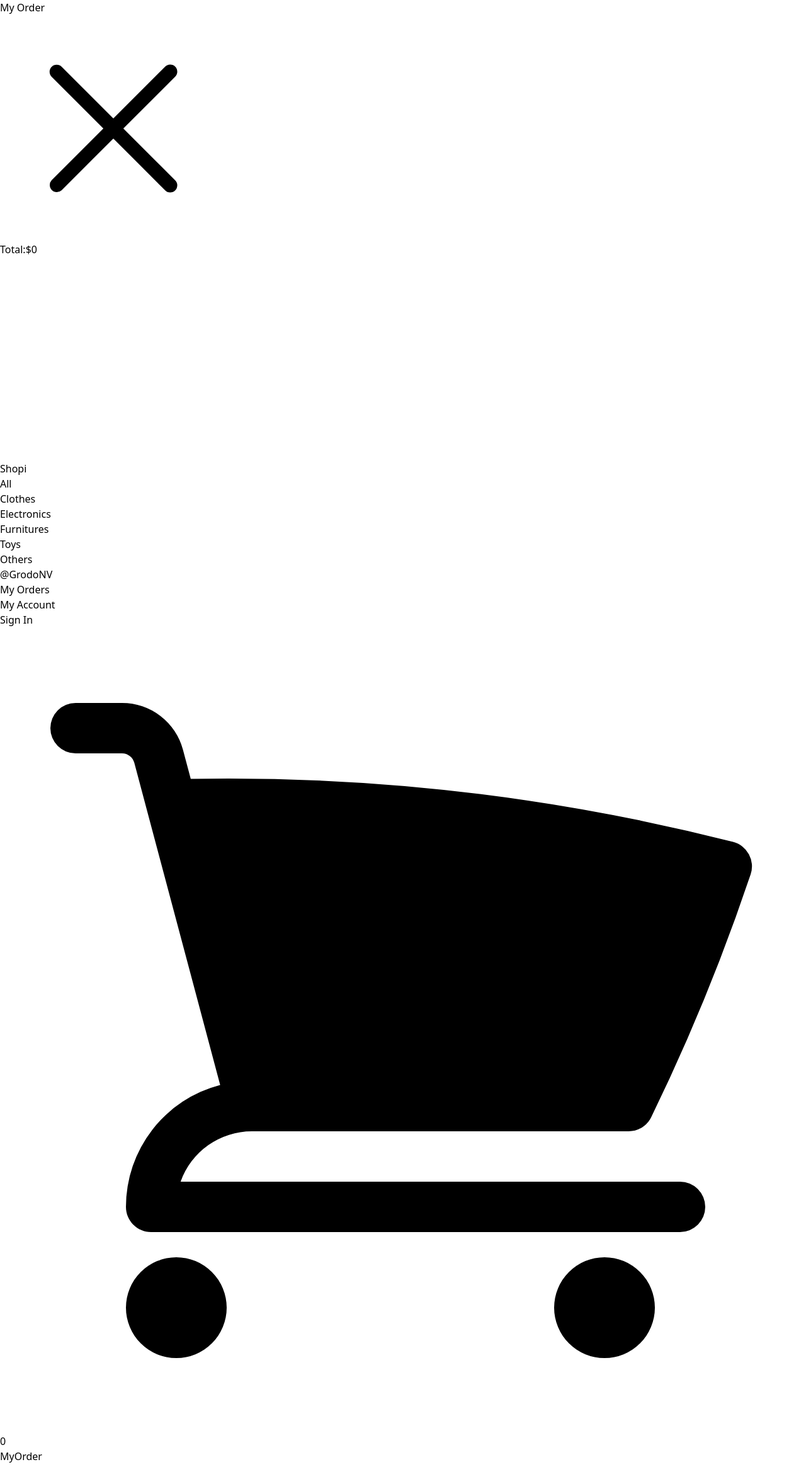
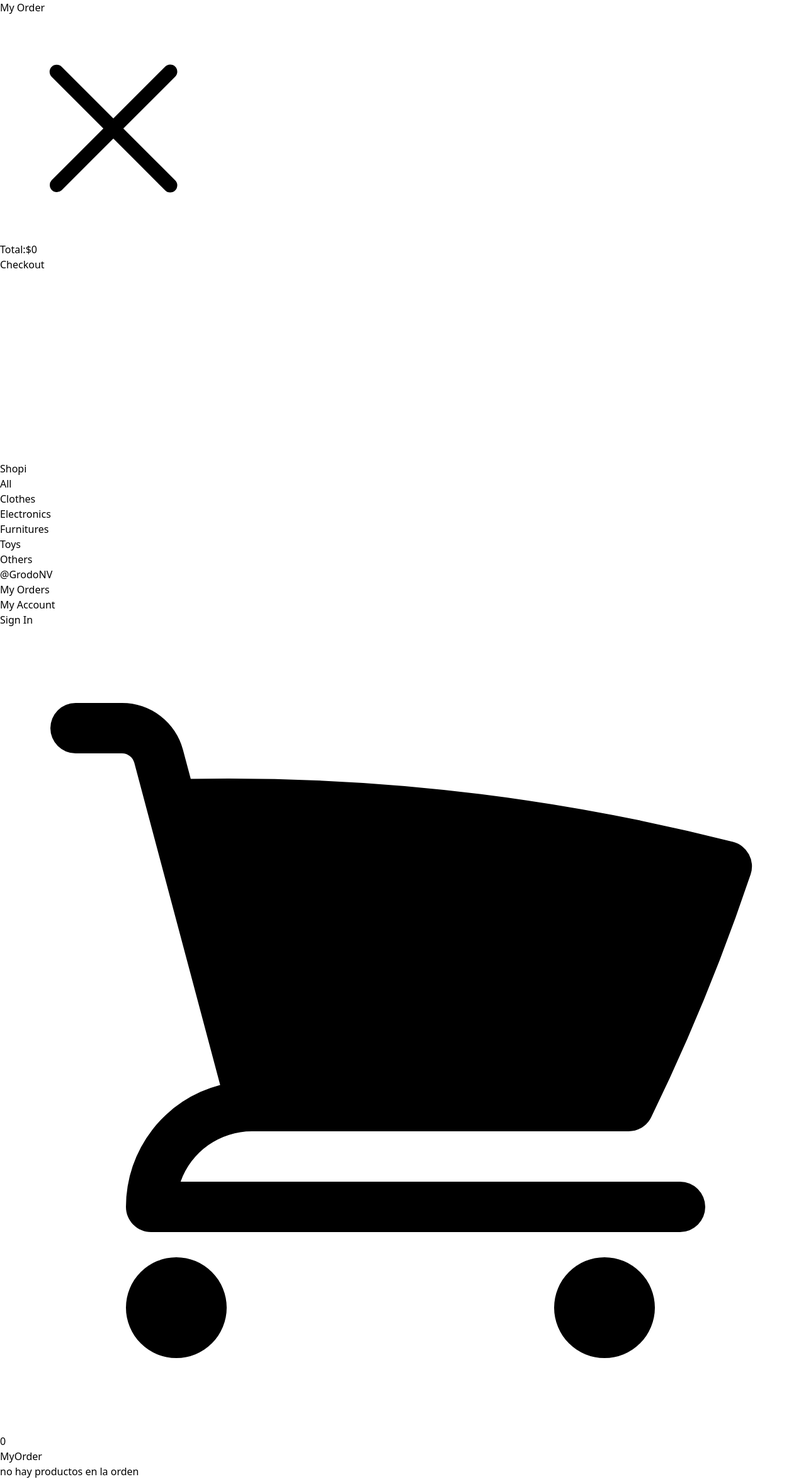
Before and after one commit to GrodoNV/online_Store, a React (Vite) app: page /my-order in a window 1280 px wide. Shown: the whole page at 63% size. Before the commit the page ends 2324 px from the top, so only its background shows below. Built offline with nearby package versions, Linux system fonts and the light colour scheme.

Commit message:
agregando funcionalidad al boton checkout, cuando se le da click te dirige a una pagina con tu lista de seleccion de compras

```diff
--- a/src/Components/CheckoutSideMenu/index.jsx
+++ b/src/Components/CheckoutSideMenu/index.jsx
@@ -4,12 +4,25 @@ import { useContext } from 'react'
 import OrderCard from '../../Components/OrderCard'
 import {totalPrice} from '../../utils'
 import './styles.css'
+import { Link } from 'react-router-dom'
 const CheckoutSideMenu = ()=>{
     const context = useContext(ShoppingCartContext)
 
     const handleDelete = (id)=>{
         const filteredProducts = context.cartProducts.filter(product => product.id  != id) //agarra la lista de productos en el cart y filtra(evita el id del que hicimos click) nos devuelve la lista pero sin el que clickeamos
         context.setCartProducts(filteredProducts)
+    }
+
+    const handleCheckout = ()=>{
+        const orderToAdd = {
+            date  : '01.02.24',
+            products :context.cartProducts,
+            totalProducts : context.cartProducts.length,
+            totalPrice: totalPrice(context.cartProducts )
+        }
+
+        context.setOrder([...context.order , orderToAdd])
+        context.setCartProducts([])
     }
 
     return(
@@ -39,12 +52,18 @@ const CheckoutSideMenu = ()=>{
                 ))
             }
             </div>
-            <div className='px-6'>
-                <p className='flex justify-between items-center'>
-                    <span>Total:</span>
-                    <span>${totalPrice(context.cartProducts) }</span>
+            <div className='px-6 mb-6'>
+                <p className='flex justify-between items-center mb-2'>
+                    <span className='font-light'>Total:</span>
+                    <span className='font-medium text-2xl'>${totalPrice(context.cartProducts) }</span>
                 </p>
-            </div>
+                <Link to='/my-orders/last'>
+                    <button
+                    className='bg-black py-3 text-white  w-full rounded-lg'
+                    onClick={()=>handleCheckout()}>Checkout</button>
+
+                </Link>
+                            </div>
         </aside>
     )
 
--- a/src/Components/OrderCard/index.jsx
+++ b/src/Components/OrderCard/index.jsx
@@ -1,22 +1,25 @@
 import { XMarkIcon } from "@heroicons/react/24/solid"
 const OrderCard = props =>{
     const {id , title , imageUrl , price , handleDelete} = props
+    let renderXMarkIcon
+    if (handleDelete){
+
+       renderXMarkIcon = <XMarkIcon onClick={()=>handleDelete(id)} className='h-6 w-6 text-black cursor-pointer' ></XMarkIcon>
+    }
     return(
         <div className="flex justify-between items-center mb-3">
             <div className="flex items-center gap-2">
                 <figure className="w-20 h-20">
                     <img className="w-full h-full rounded-lg object-cover" src={imageUrl} alt={title} />
                 </figure>
+                <p className="text-sm font-light">{title}</p>
             </div>
-            <p className="text-sm font-light">{title}</p>
             <div className="flex items-center gap-2 ">
                 <p className="text-lg font-medium">{price}</p>
 
-                <XMarkIcon
-                onClick={()=>handleDelete(id)}
-                    className='h-6 w-6 text-black cursor-pointer'
-                    ></XMarkIcon>
+                {renderXMarkIcon}
             </div>
+
 
         </div>
     )
--- a/src/Context/index.jsx
+++ b/src/Context/index.jsx
@@ -19,6 +19,9 @@ export const ShoppingCartProvider = ({ children }) =>{
     //shoppi cart  add products to cart
     const [ cartProducts , setCartProducts ] = useState([])
 
+    //Shopping cart     Order
+    const [ order , setOrder ] = useState([])
+
 
     return(
         <ShoppingCartContext.Provider value={{
@@ -34,6 +37,8 @@ export const ShoppingCartProvider = ({ children }) =>{
             isCheckoutSideMenuOpen,
             openCheckoutSideMenu,
             closeCheckoutSideMenu,
+            order,
+            setOrder,
 
         }}>
             {children}
--- a/src/Pages/App/index.jsx
+++ b/src/Pages/App/index.jsx
@@ -16,6 +16,7 @@ const AppRoutes = () => {
     { path: "/my-account", element: <MyAccount /> },
     { path: "/my-order", element: <MyOrder /> },
     { path: "/my-orders", element: <MyOrders /> },
+    { path: "/my-orders/last", element: <MyOrder /> },
     { path: "/*", element: <NotFound /> },
     { path: "/sign-in", element: <SignIn /> },
   ]);
--- a/src/Pages/MyOrder/index.jsx
+++ b/src/Pages/MyOrder/index.jsx
@@ -1,8 +1,28 @@
 import Layout from '../../Components/Layout/index'
+import { useContext } from 'react';
+import { ShoppingCartContext } from '../../Context';
+import OrderCard from '../../Components/OrderCard';
 function MyOrder() {
+    const context = useContext(ShoppingCartContext)
     return (
         <Layout>
             MyOrder
+            <div className='flex flex-col w-80'>
+            {
+                context.order && context.order.length > 0 ?
+                context.order.slice(-1)[0].products.map(product=>(
+                    <OrderCard
+                        key = {product.id}
+                        id = {product.id}
+                        title={product.title}
+                        imageUrl = {product.image}
+                        price = {product.price}
+                        />
+
+                )):
+                <p>no hay productos en la orden </p>
+            }
+            </div>
         </Layout>
     );
 }
```
